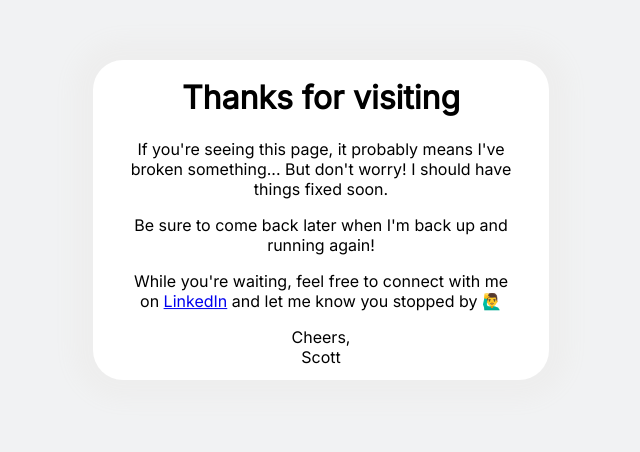
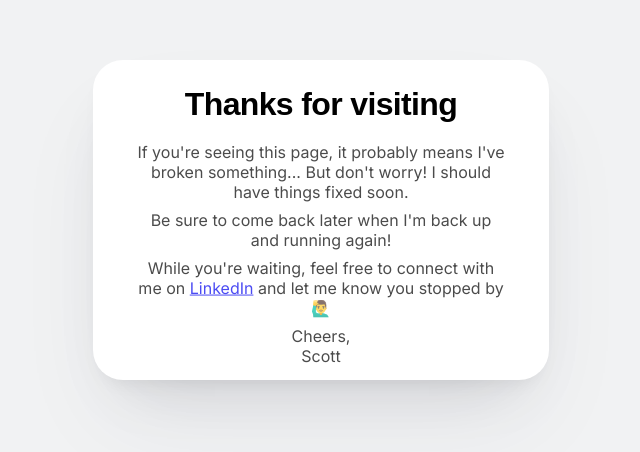
Before and after one commit to scottmckendry/BlogMaintenancePage, a plain HTML site: page index.html in a window 1280 px wide. Shown: the part 180-632 px from the top of the page, without its empty margins (319-959 px from the left). Drawn offline with Linux system fonts and the light colour scheme.

Commit message:
Closer style match to Ghost

```diff
--- a/style.css
+++ b/style.css
@@ -13,7 +13,7 @@ body {
     margin-left: 32%;
     margin-top: 30vh;
     border-radius: 30px;
-    box-shadow: 0px 0px 20px 20px #eee;
+    box-shadow: 0 50px 100px -20px rgb(50 50 93 / 8%), 0 30px 60px -30px rgb(0 0 0 / 13%), 0 10px 20px -10px rgb(0 0 0 / 8%);
 }
 
 .messageContent {
@@ -27,7 +27,16 @@ body {
 }
 
 h1 {
-    font-weight: bolder;
+    line-height: 1em;
+    font-weight: 700;
+    letter-spacing: -0.02em;
+    font-family: sans-serif;
+}
+
+p {
+    margin: 0.5em;
+    opacity: 0.7;
+    font-weight: 400;
 }
 
 @media screen and (max-width: 900px) {
```
